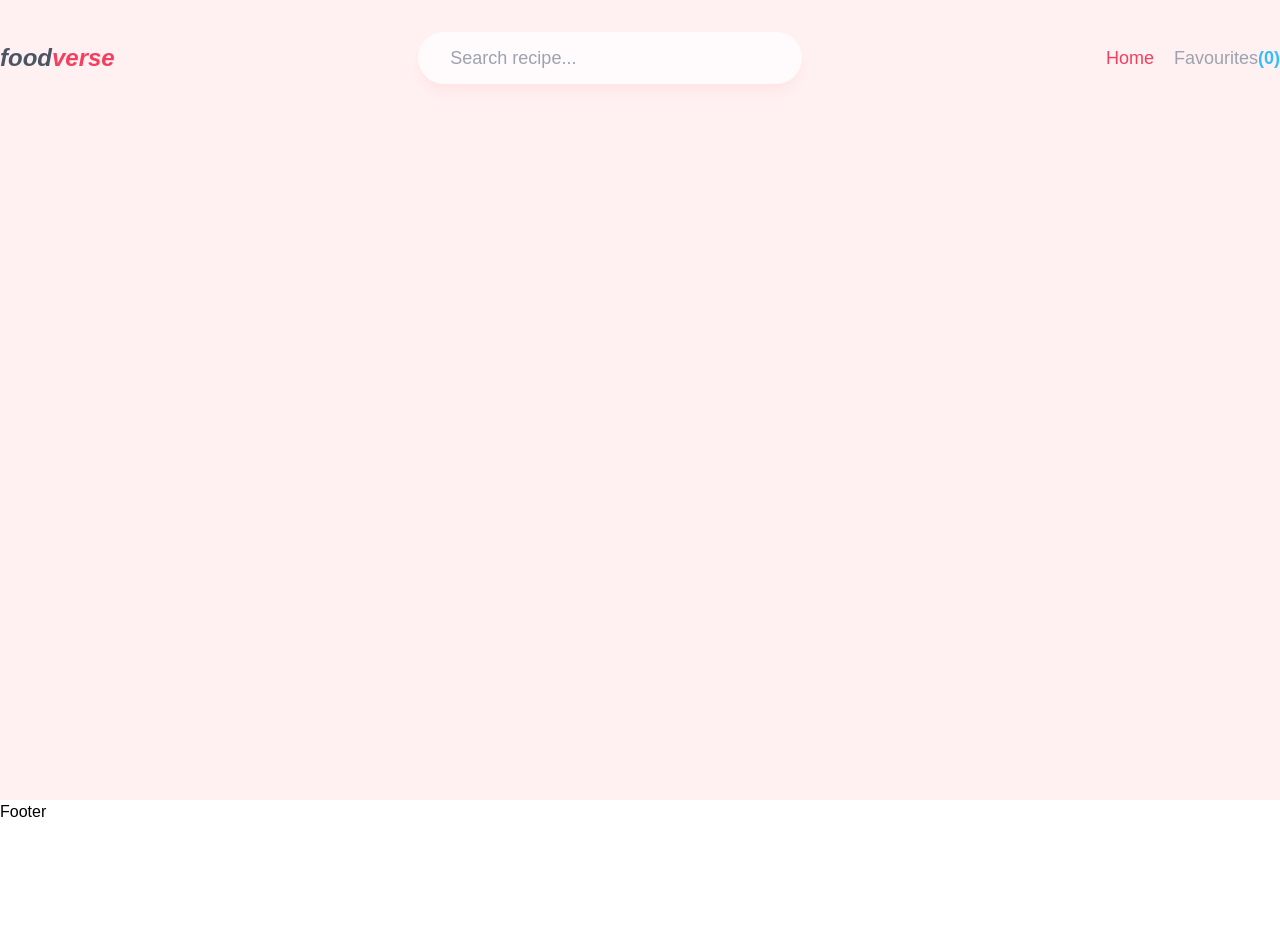
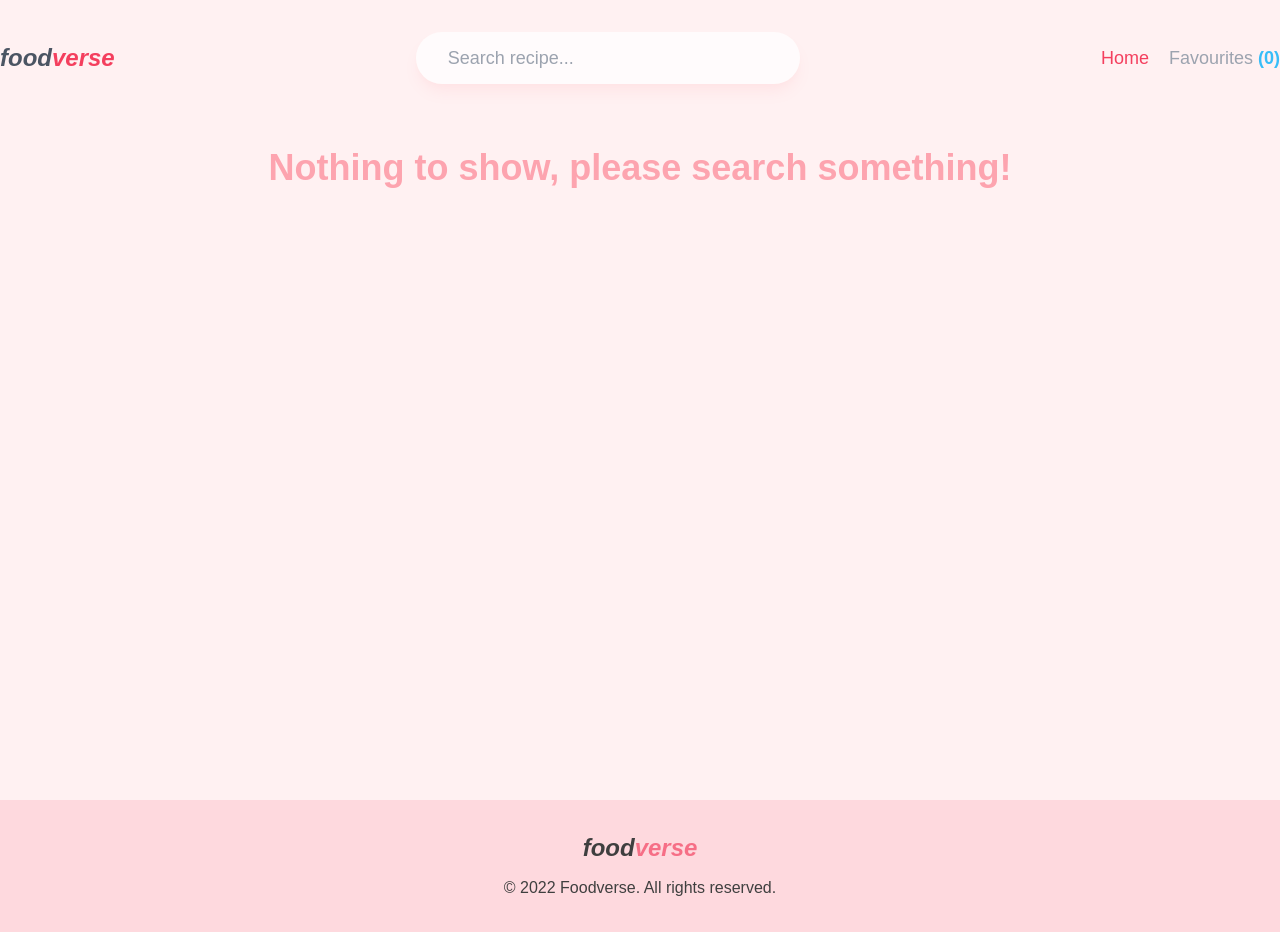
Before and after one commit to Ruslan845/foodverse, a React (Create React App) app: page / in a window 1280 px wide. Before the commit the page ends 824 px from the top, so only its background shows below. Built offline with nearby package versions, Linux system fonts and the light colour scheme.

Commit message:
recipe section and footer section done

```diff
--- a/src/App.js
+++ b/src/App.js
@@ -1,10 +1,11 @@
+import { useRef, useState } from "react";
 import { Route, Routes } from "react-router-dom";
 import Home from "./components/Home";
 import Navbar from "./components/Navbar";
+import Favourites from "./components/Favourites";
 import Footer from "./components/Footer";
-import Favourites from "./components/Favourites";
 import NotFound from "./components/NotFound";
-import { useRef, useState } from "react";
+import RecipeItem from "./components/RecipeItem";
 
 const App = () => {
   const [searchQuery, setSearchQuery] = useState("");
@@ -21,6 +22,7 @@ const App = () => {
 
     setSearchQuery("");
     searchField.current.blur();
+    setRecipes([]);
   };
 
   const getData = async (searchQuery) => {
@@ -53,6 +55,7 @@ const App = () => {
             element={<Home recipes={recipes} loading={loading} error={error} />}
           />
           <Route path='/favourites' element={<Favourites />} />
+          <Route path='/recipe-item/:id' element={<RecipeItem />} />
           <Route path='*' element={<NotFound />} />
         </Routes>
       </div>
--- a/src/components/Footer.js
+++ b/src/components/Footer.js
@@ -1,5 +1,12 @@
 const Footer = () => {
-  return <div>Footer</div>;
+  return (
+    <footer className='p-8 flex flex-col  items-center gap-3 bg-rose-200 opacity-75'>
+      <h2 className='footer-logo font-bold lowercase italic text-2xl'>
+        Food<span className='text-rose-500'>verse</span>
+      </h2>
+      <p>&copy; {new Date().getFullYear()} Foodverse. All rights reserved.</p>
+    </footer>
+  );
 };
 
 export default Footer;
--- a/src/components/Home.js
+++ b/src/components/Home.js
@@ -1,10 +1,20 @@
-const Home = ({ recipes }) => {
-  console.log(recipes);
+import Recipe from "./Recipe";
+
+const Home = ({ recipes, loading, error }) => {
   return (
-    <div>
-      {recipes?.map((recipe) => (
-        <li key={recipe.recipe_id}>{recipe.title}</li>
-      ))}
+    <div className='home container mx-auto py-8 flex flex-wrap gap-10 justify-center'>
+      {!loading && !error && recipes.length === 0 ? (
+        <p className='text-2xl font-semibold  text-rose-300 lg:text-4xl text-center leading-normal'>
+          Nothing to show, please search something!
+        </p>
+      ) : null}
+
+      {loading && <p className='text-2xl'>{error ? error : "Loading..."}</p>}
+
+      {recipes.length > 0 &&
+        recipes.map((recipe) => (
+          <Recipe recipe={recipe} key={recipe.recipe_id} />
+        ))}
     </div>
   );
 };
--- a/src/components/Navbar.js
+++ b/src/components/Navbar.js
@@ -46,7 +46,10 @@ const Navbar = ({
             className='text-gray-400 hover:text-gray-600 duration-300'
           >
             Favourites
-            <span className='favourites-count text-sky-400 font-bold'>(0)</span>
+            <span className='favourites-count text-sky-400 font-bold'>
+              {" "}
+              (0)
+            </span>
           </NavLink>
         </li>
       </ul>
--- a/src/components/Recipe.js
+++ b/src/components/Recipe.js
@@ -1,5 +1,31 @@
-const Recipe = () => {
-  return <div>Recipe</div>;
+import { Link } from "react-router-dom";
+
+const Recipe = ({ recipe }) => {
+  return (
+    <div className='recipe w-80 overflow-hidden bg-white/75 p-5 rounded-2xl shadow-xl shadow-rose-100 border-2 border-white flex flex-col gap-5'>
+      <div className='recipe-image h-40 overflow-hidden flex justify-center items-center rounded-lg'>
+        <img
+          src={recipe.image_url}
+          alt={recipe.title}
+          className='block w-full'
+        />
+      </div>
+      <div className='recipe-sort-info flex flex-col'>
+        <span className='recipe-publisher text-sky-400 font-semibold text-xs uppercase tracking-widest'>
+          {recipe.publisher}
+        </span>
+        <h2 className='recipe-title text-2xl font-medium truncate capitalize'>
+          {recipe.title}
+        </h2>
+        <Link
+          to={`/recipe-item/${recipe.recipe_id}`}
+          className='view-recipe bg-gradient-to-br from-rose-400 to-rose-600 p-3 px-8 text-red-50 text-sm font-medium uppercase rounded-lg mt-2 inline-block tracking-wider shadow-md shadow-rose-200 self-start hover:shadow-lg hover:shadow-rose-300 duration-300'
+        >
+          View recipe
+        </Link>
+      </div>
+    </div>
+  );
 };
 
 export default Recipe;
--- a/src/components/RecipeItem.js
+++ b/src/components/RecipeItem.js
@@ -1,4 +1,15 @@
+import { useParams } from "react-router-dom";
+import { useFetch } from "../hooks/useFetch";
+
 const RecipeItem = () => {
+  const { id } = useParams();
+
+  const { data: recipe, loading, error } = useFetch(id);
+
+  if (recipe.recipe) {
+    console.log(recipe.recipe.title);
+  }
+
   return <div>RecipeItem</div>;
 };
 
--- /dev/null
+++ b/src/hooks/useFetch.js
@@ -0,0 +1,29 @@
+import { useEffect, useState } from "react";
+
+export const useFetch = (id) => {
+  const [data, setData] = useState({});
+  const [loading, setLoading] = useState(false);
+  const [error, setError] = useState("");
+
+  useEffect(() => {
+    const getRecipeItemData = async () => {
+      try {
+        setLoading(true);
+        const res = await fetch(
+          `https://forkify-api.herokuapp.com/api/get?rId=${id}`
+        );
+        if (!res.ok)
+          throw new Error("Something went wrong, please try again later!");
+        const data = await res.json();
+        setData(data);
+        setLoading(false);
+      } catch (error) {
+        setError(error.message);
+      }
+    };
+
+    getRecipeItemData();
+  }, []);
+
+  return { data, loading, error };
+};
```
